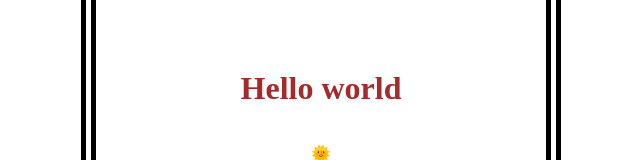
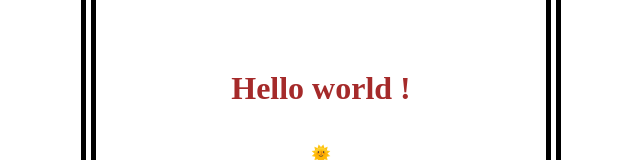
Before and after one commit to AthenaVscode/codepartage, a plain HTML site: page helloworld.html in a window 1280 px wide. Shown: the part 236-396 px from the top of the page, without its empty margins (319-959 px from the left). Drawn offline with Linux system fonts and the light colour scheme.

Commit message:
deuxième save

```diff
--- a/helloworld.html
+++ b/helloworld.html
@@ -12,7 +12,7 @@
 
     <div class="emojis">
         <h1>
-            Hello world
+            Hello world !
         </h1>
         <p>🌞</p>
         <br>
```
